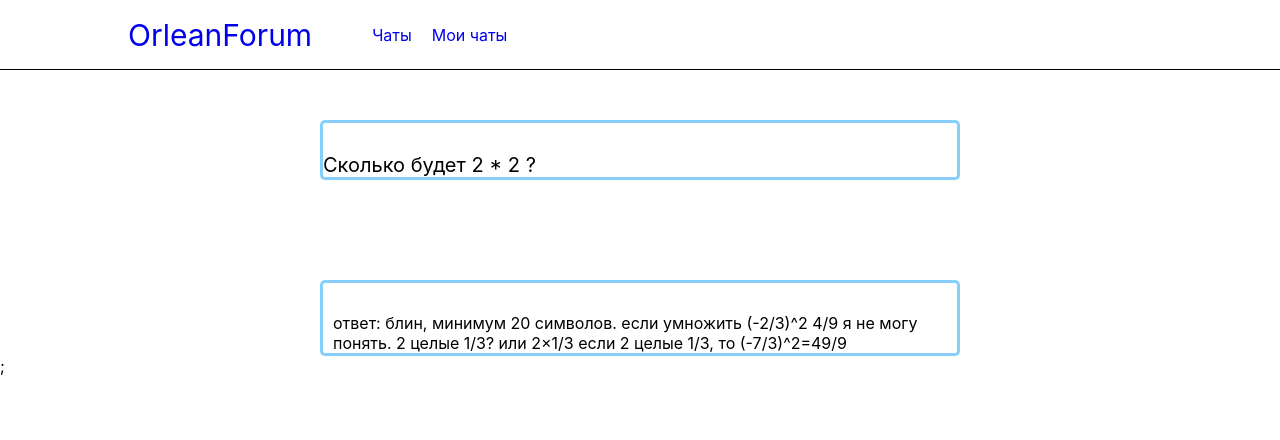
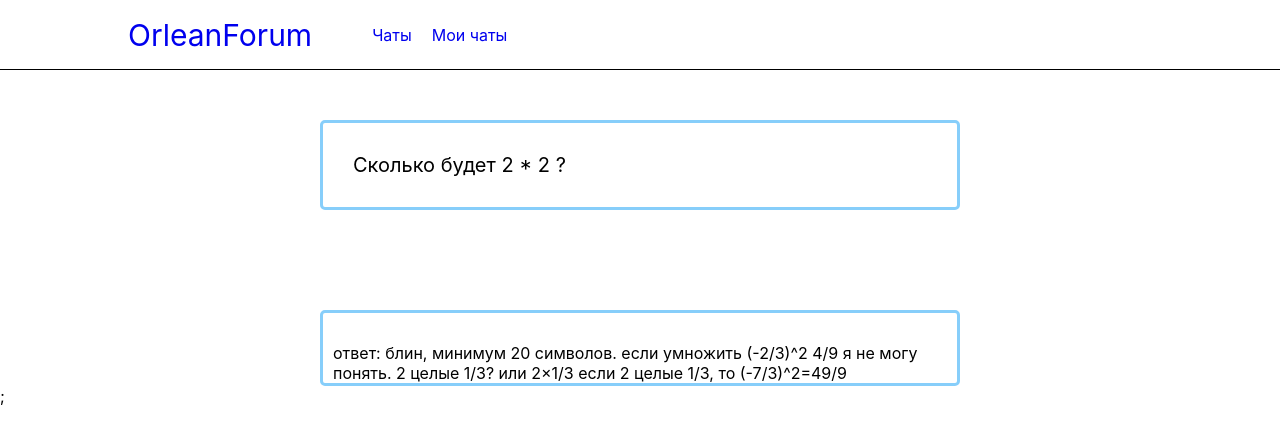
Before and after one commit to DanilErem/Forum, a React (Create React App) app in the folder frontend/: page /chats/1 in a window 1280 px wide. Shown: the top 440 px of the page. Built offline with nearby package versions, Linux system fonts and the light colour scheme.

Commit message:
Update Chat.css

```diff
--- a/frontend/src/Component/Chats/Chat/Chat.css
+++ b/frontend/src/Component/Chats/Chat/Chat.css
@@ -11,6 +11,7 @@
     border-style: solid;
     border-width: 3px;
     border-radius: 5px;
+    padding: 30px;
 }
 .main-message-header{
     width: 100%;
@@ -19,7 +20,6 @@
 
 .main-message-header-text{
     font-size: 20px;
-    margin-top: 30px;
 }
 .main-message-body-text{
     font-size: 17px;
```
